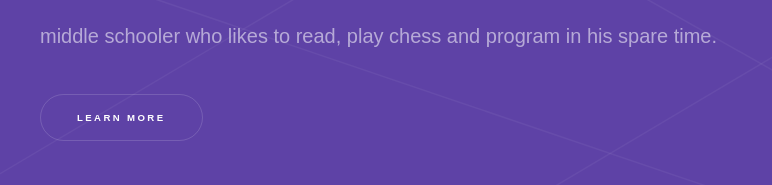
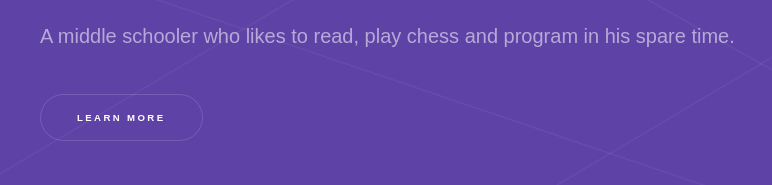
Before and after one commit to SirMalamute/middleschooldev, a plain HTML site: page index.html in a window 1280 px wide. Shown: the part 400-585 px from the top of the page, 24-796 px from the left. Drawn offline with Linux system fonts and the light colour scheme.

Commit message:
Update index.html

```diff
--- a/index.html
+++ b/index.html
@@ -35,7 +35,7 @@
 					<section id="intro" class="wrapper style1 fullscreen fade-up">
 						<div class="inner">
 							<h1>Neel Iyer's Portfolio</h1>
-							<p> middle schooler who likes to read, play chess and program in his spare time.</p>
+							<p>A middle schooler who likes to read, play chess and program in his spare time.</p>
 							<ul class="actions">
 								<li><a href="#one" class="button scrolly">Learn more</a></li>
 							</ul>
```
